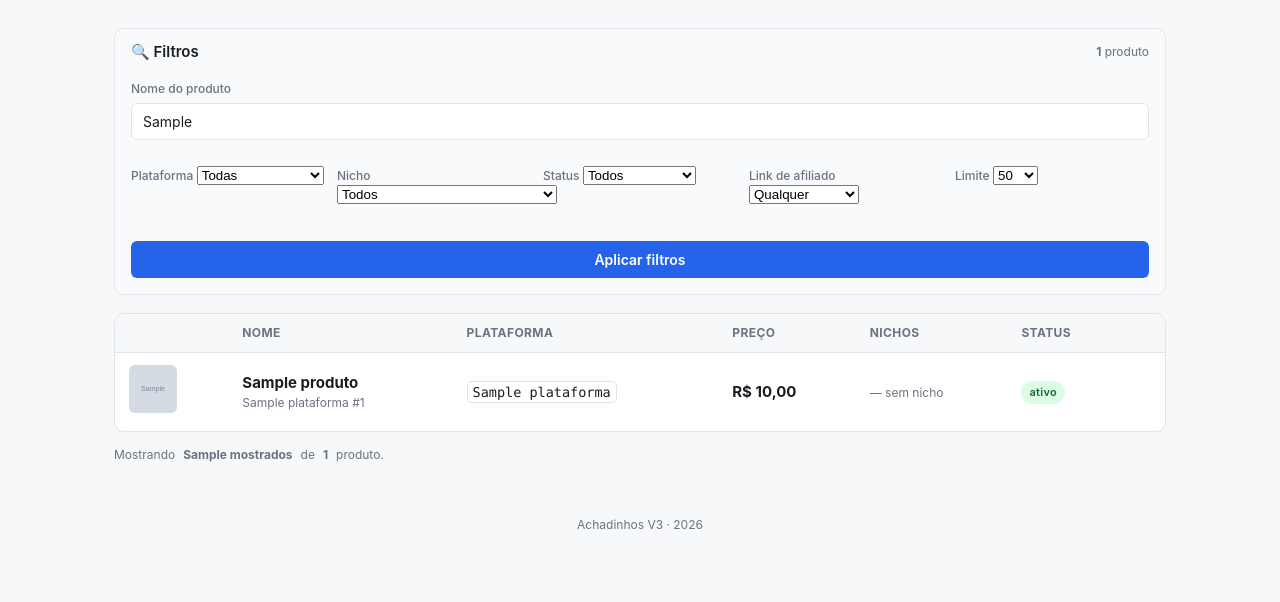
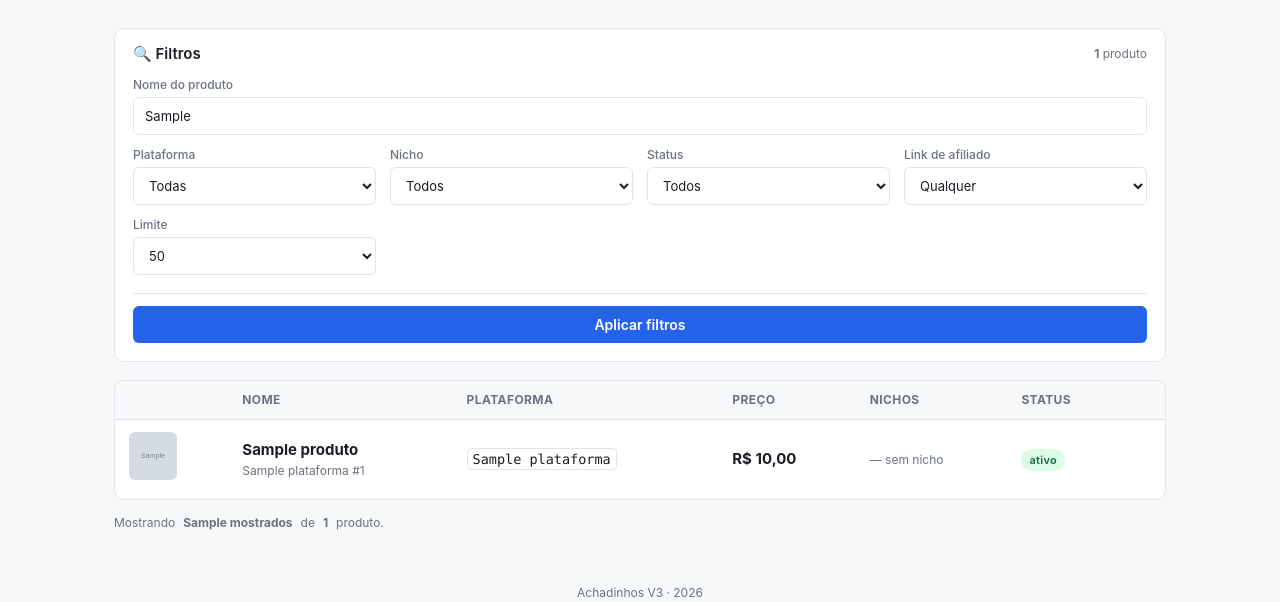
Before and after one commit to silviosvargas/achadinhosv3, a FastAPI app: template app/web/templates/produtos.html in a window 1280 px wide, after a click that opens the changed part. Shown: the part 117-719 px from the top of the page. Run offline with FastAPI, Linux system fonts and the light colour scheme; the template is opened without the code that fills it: most values are stand-ins (such as "Sample title", 1, 10 or a date in 2020); grey boxes marked "Sample" are stand-in pictures; parts of the project's set-up code (start-up, migrations or seed data) failed here and were passed over.

Commit message:
style(produtos): alinha filtros — inputs e selects com mesma altura/largura
Bug visual: <input type="text"> tinha CSS global `width: 100%` mas
<select> não — selects ficavam com `width: auto` (encolhiam ao conteúdo),
gerando linha desalinhada. Plataforma/Nicho preenchiam toda a célula
da grid; Status/Link de afiliado/Limite ficavam apertados.

Fix em static/style.css: nova seção `.filtros-card` com:

- label como flex coluna (label visual em cima, controle embaixo)
- input + select com mesma altura (38px), width:100%, padding/borda
  idênticos
- :focus consistente com box-shadow azul
- limpa margins default do <input> que vinham do CSS global

Template (produtos.html):
- spans com classe própria pra label visual (substitui muted small inline)
- grid auto-fit min 200px (era 180px — selects respiram melhor)
- align-items:end no grid faz controles alinharem pelo BAIXO mesmo se
  algum label quebra linha
- divider no botão "Aplicar filtros" (border-top sutil)
- "Limpar filtros" como botão ghost (transparent + border)

Co-Authored-By: Claude Opus 4.7 (1M context) <noreply@anthropic.com>

```diff
--- a/app/web/static/style.css
+++ b/app/web/static/style.css
@@ -535,6 +535,59 @@ input:focus {
 }
 .filtros-form input[type="text"] { min-width: 220px; }
 
+/* ── Filtros em card colapsável (página /produtos) ────── */
+.filtros-card { /* hooks do template */ }
+
+.filtros-card form label {
+  /* Cada filtro vira coluna: label visual em cima, controle embaixo */
+  display: flex;
+  flex-direction: column;
+  gap: 6px;
+  margin-bottom: 0;             /* sobrescreve label { margin-bottom: 14px } */
+  font-size: 13px;
+  color: var(--muted);
+  font-weight: 500;
+}
+
+.filtros-card form label > span {
+  /* "Nome do produto", "Plataforma", etc */
+  font-size: 12px;
+  color: var(--muted);
+  line-height: 1;
+}
+
+/* Controles: input + select têm a MESMA altura/padding/largura.
+   Sem isso o select fica com width:auto (encolhe ao conteúdo) enquanto
+   o input fica width:100% — desalinhamento visível na grid. */
+.filtros-card form input,
+.filtros-card form select {
+  width: 100%;
+  height: 38px;
+  box-sizing: border-box;
+  padding: 0 11px;
+  margin: 0;                    /* limpa o margin-top:4px do input default */
+  background: var(--bg-input);
+  color: var(--texto);
+  border: 1px solid var(--border);
+  border-radius: 6px;
+  font-size: 13px;
+  font-family: inherit;
+}
+
+.filtros-card form select {
+  /* Seta nativa do <select> some no Chrome com `appearance:none`; manter
+     default por compatibilidade entre browsers. Só normalizamos o padding-right
+     pra dar respiro pra seta. */
+  padding-right: 28px;
+}
+
+.filtros-card form input:focus,
+.filtros-card form select:focus {
+  outline: none;
+  border-color: var(--primario);
+  box-shadow: 0 0 0 3px rgba(37, 99, 235, 0.15);
+}
+
 /* ── Placeholder de foto ─────────────────────────── */
 .foto-placeholder {
   width: 48px;
--- a/app/web/templates/produtos.html
+++ b/app/web/templates/produtos.html
@@ -39,18 +39,19 @@
 {% endif %}
 
 <details class="filtros-card" {% if filtros_ativos %}open{% endif %}
-         style="margin:16px 0 18px; border:1px solid #e5e7eb; border-radius:10px;
-                background:#f9fafb;">
-  <summary style="cursor:pointer; padding:12px 16px; font-weight:600;
+         style="margin:16px 0 18px; border:1px solid var(--border, #e5e7eb);
+                border-radius:10px; background:var(--bg-card, #f9fafb);
+                overflow:hidden;">
+  <summary style="cursor:pointer; padding:14px 18px; font-weight:600;
                   display:flex; align-items:center; gap:10px;
-                  user-select:none;">
-    🔍 Filtros
+                  user-select:none; list-style:none;">
+    <span>🔍 Filtros</span>
     {% if filtros_ativos %}
       <span class="badge badge-azul" style="font-size:11px;">ativos</span>
     {% endif %}
     <span class="muted small" style="margin-left:auto; font-weight:400;">
       {% if total_count > mostrados %}
-        Mostrando <strong>{{ mostrados }}</strong> de <strong>{{ total_count }}</strong> produtos
+        Mostrando <strong>{{ mostrados }}</strong> de <strong>{{ total_count }}</strong>
       {% else %}
         <strong>{{ total_count }}</strong> produto{{ 's' if total_count != 1 else '' }}
       {% endif %}
@@ -58,17 +59,17 @@
   </summary>
 
   <form method="get" action="/produtos"
-        style="padding:4px 16px 16px; display:grid;
-               grid-template-columns:repeat(auto-fit, minmax(180px, 1fr));
-               gap:12px;">
+        style="padding:0 18px 18px; display:grid;
+               grid-template-columns:repeat(auto-fit, minmax(200px, 1fr));
+               gap:14px; align-items:end;">
     <label style="grid-column: 1 / -1;">
-      <span class="muted small">Nome do produto</span>
+      <span>Nome do produto</span>
       <input type="text" name="busca" placeholder="ex: fone bluetooth"
              value="{{ filtro_busca }}" autocomplete="off">
     </label>
 
     <label>
-      <span class="muted small">Plataforma</span>
+      <span>Plataforma</span>
       <select name="plataforma">
         <option value="">Todas</option>
         <option value="ml"         {% if filtro_plataforma == 'ml' %}selected{% endif %}>🛒 Mercado Livre</option>
@@ -80,7 +81,7 @@
     </label>
 
     <label>
-      <span class="muted small">Nicho</span>
+      <span>Nicho</span>
       <select name="nicho_id">
         <option value="">Todos</option>
         {% for n in nichos %}
@@ -92,7 +93,7 @@
     </label>
 
     <label>
-      <span class="muted small">Status</span>
+      <span>Status</span>
       <select name="bloqueado">
         <option value="">Todos</option>
         <option value="0" {% if filtro_bloqueado == 0 %}selected{% endif %}>✅ Ativos</option>
@@ -101,7 +102,7 @@
     </label>
 
     <label>
-      <span class="muted small">Link de afiliado</span>
+      <span>Link de afiliado</span>
       <select name="afiliado">
         <option value="">Qualquer</option>
         <option value="meli"     {% if filtro_afiliado == 'meli' %}selected{% endif %}>🔗 Tem meli.la</option>
@@ -110,7 +111,7 @@
     </label>
 
     <label>
-      <span class="muted small">Limite</span>
+      <span>Limite</span>
       <select name="limite">
         <option value="50"  {% if filtro_limite == 50 %}selected{% endif %}>50</option>
         <option value="100" {% if filtro_limite == 100 %}selected{% endif %}>100</option>
@@ -120,10 +121,13 @@
     </label>
 
     <div style="grid-column: 1 / -1; display:flex; gap:10px;
-                justify-content:flex-end; flex-wrap:wrap; margin-top:4px;">
+                justify-content:flex-end; flex-wrap:wrap;
+                padding-top:6px; border-top:1px solid var(--border, #e5e7eb);
+                margin-top:4px;">
       {% if filtros_ativos %}
       <a href="/produtos" class="btn"
-         style="background:white; border:1px solid #d1d5db; color:#374151;">
+         style="background:transparent; border:1px solid var(--border, #d1d5db);
+                color:var(--muted, #6b7280);">
         ✕ Limpar filtros
       </a>
       {% endif %}
```
